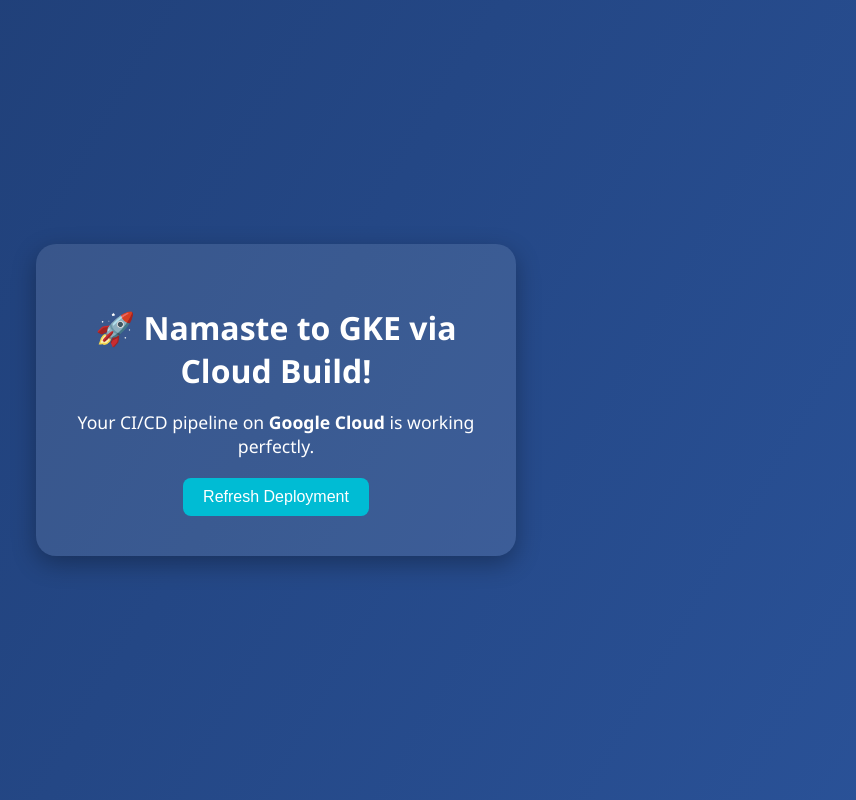
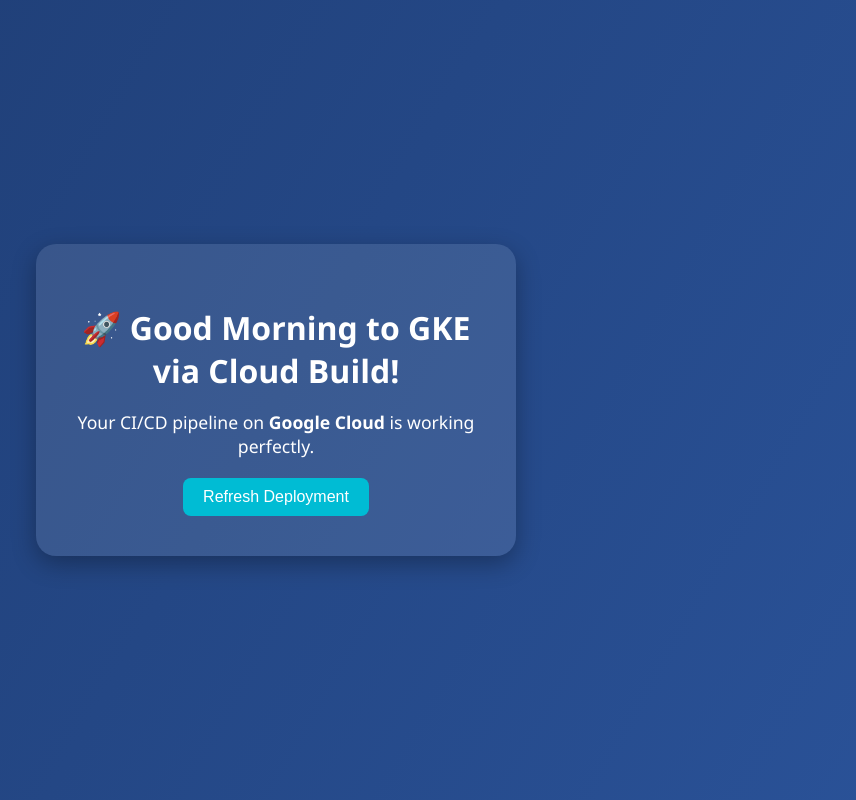
Before and after one commit to Prashantkumar477447/Node.js-Application, a website: page app/views/index.html in a window 1280 px wide. Shown: the whole page, without its empty margins (364-1220 px from the left). Drawn offline with Linux system fonts and the light colour scheme.

Commit message:
Update index.html

```diff
--- a/app/views/index.html
+++ b/app/views/index.html
@@ -8,7 +8,7 @@
 </head>
 <body>
   <div class="container">
-    <h1>🚀 Namaste to GKE via Cloud Build!</h1>
+    <h1>🚀 Good Morning to GKE via Cloud Build!</h1>
     <p>Your CI/CD pipeline on <strong>Google Cloud</strong> is working perfectly.</p>
     <button onclick="window.location.reload()">Refresh Deployment</button>
   </div>
```
